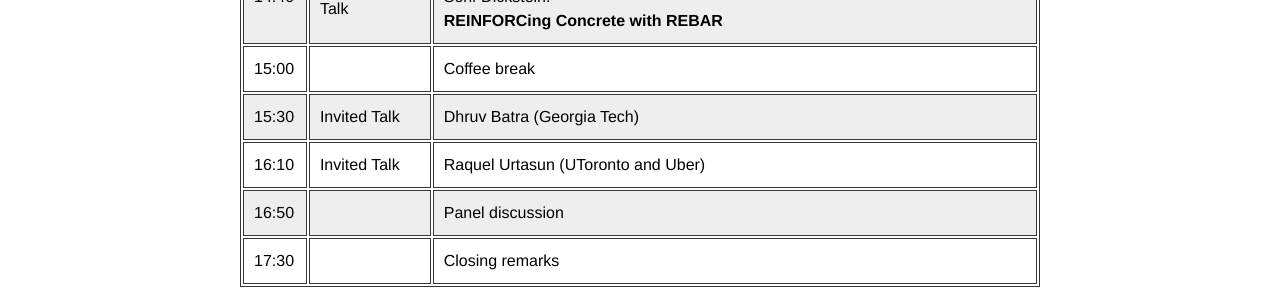
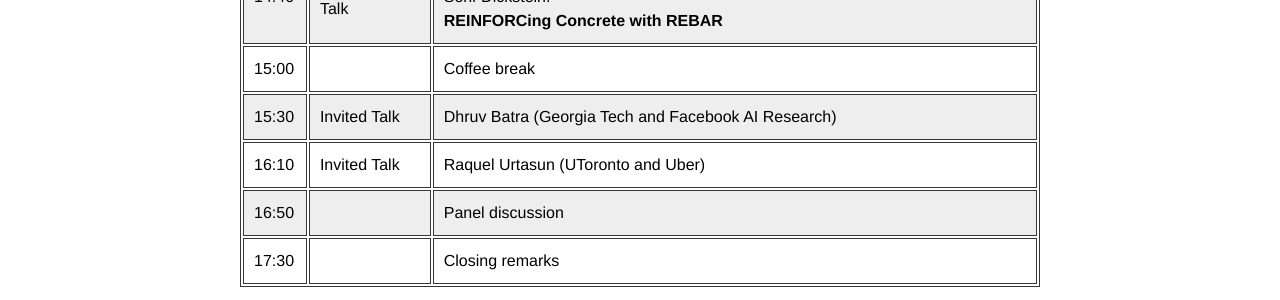
Before and after one commit to deepstruct/deepstruct.github.io, a Jekyll site: the page built from ICML17/3_schedule.md, in a window 1280 px wide. Shown: the part 1143-1443 px from the top of the page. Built offline with Jekyll 4.4.1, drawn with Linux system fonts in a browser that asks for light colours.

Commit message:
Update 3_schedule.md

```diff
--- a/ICML17/3_schedule.md
+++ b/ICML17/3_schedule.md
@@ -28,7 +28,7 @@ Schedule:
 |  14:00   |  Invited Talk  |  David Sontag (MIT)<br> **Deep Markov models** |
 |  14:40  |   Contributed Talk   |  George Tucker, Andriy Mnih, Chris J. Maddison, Dieterich Lawson and Jascha Sohl-Dickstein. <br> **REINFORCing Concrete with REBAR** |
 |  15:00    |     | Coffee break
-|  15:30   |  Invited Talk  |  Dhruv Batra (Georgia Tech) |
+|  15:30   |  Invited Talk  |  Dhruv Batra (Georgia Tech and Facebook AI Research) |
 |  16:10  |  Invited Talk  |  Raquel Urtasun (UToronto and Uber) |
 |  16:50  |   | Panel discussion
 |  17:30  |  |Closing remarks
```
